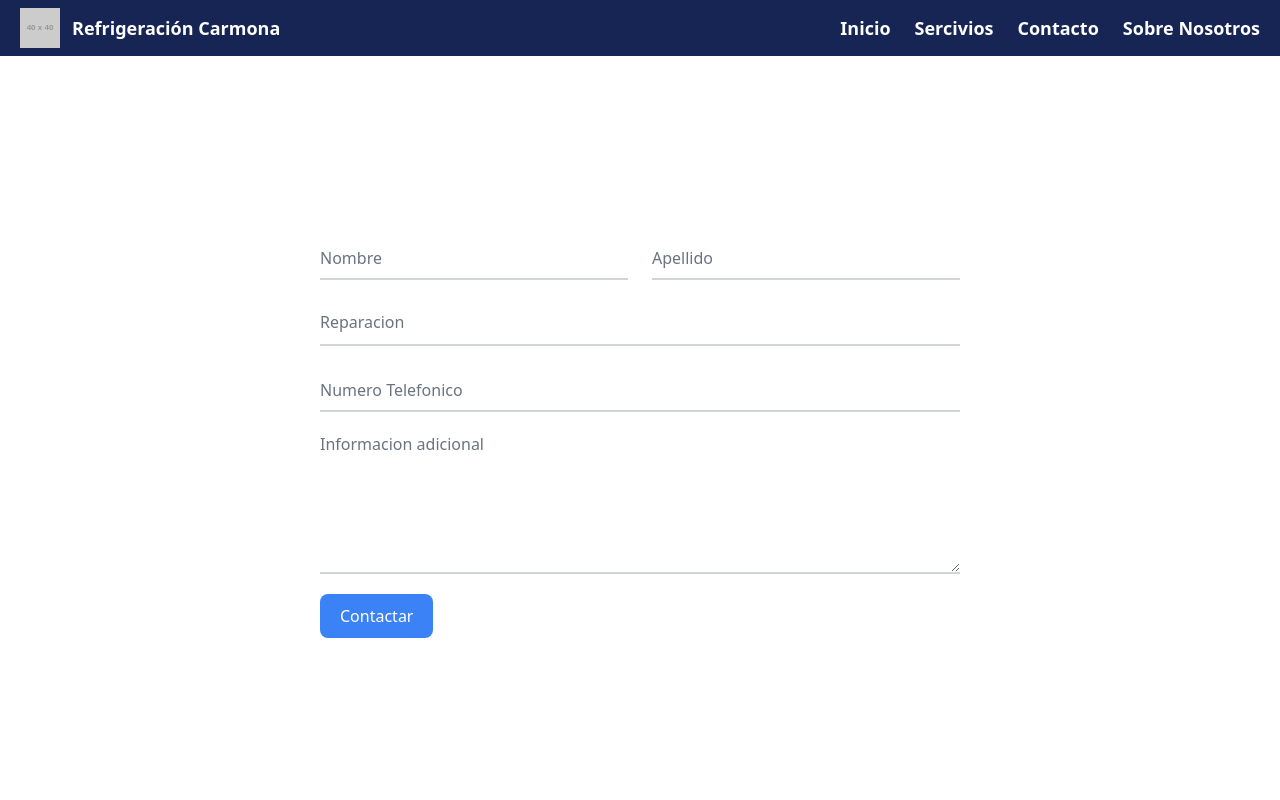
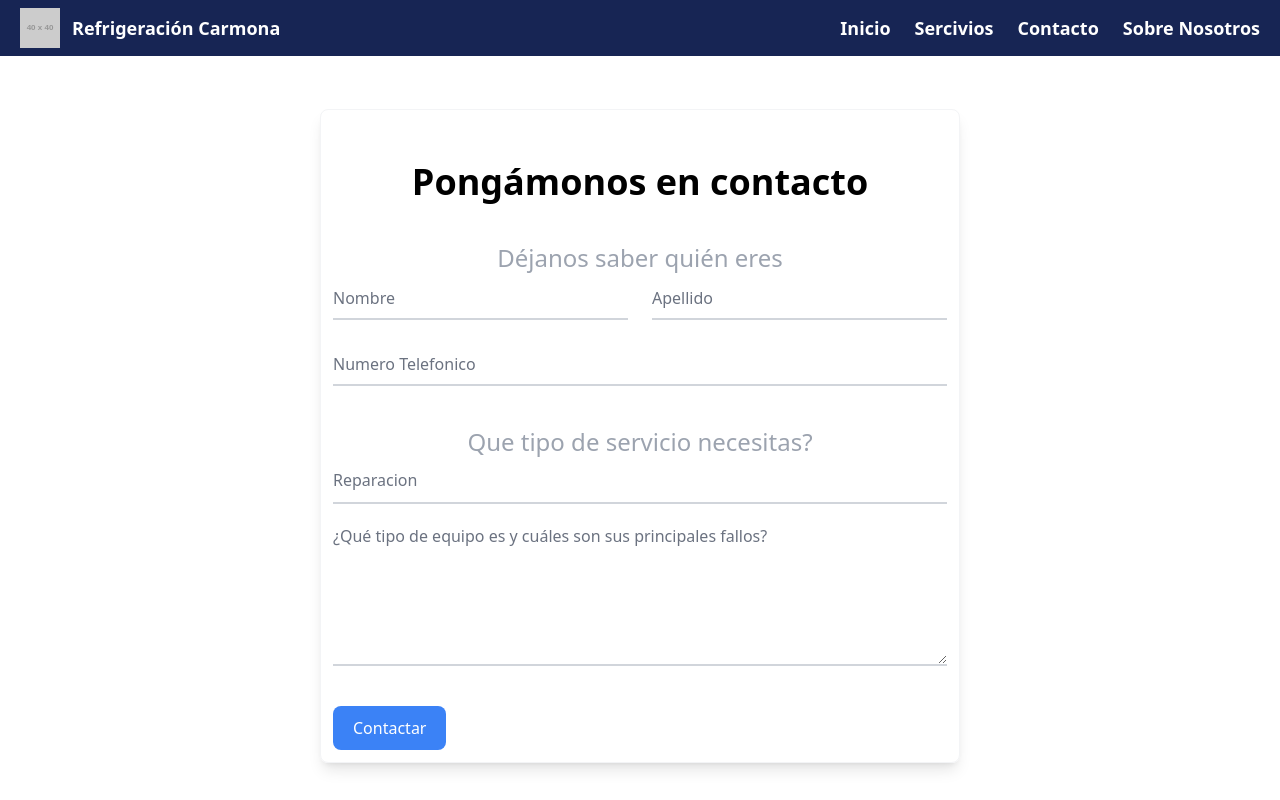
Before and after one commit to Annimus1/RefrigerarionCarmona, a React (Vite) app: page /contact in a window 1280 px wide. Shown: the top 800 px of the page. Built offline with nearby package versions, Linux system fonts and the light colour scheme.

Commit message:
Update contactPage

```diff
--- a/src/pages/Contact.jsx
+++ b/src/pages/Contact.jsx
@@ -2,18 +2,18 @@ import React, { useState } from 'react'
 import { redirect } from 'react-router-dom';
 
 function Contact() {
-
-  const [name, setName] = React.useState('');
-  const [last, setLast] = React.useState('');
-  const [phone, setPhone] = React.useState('');
-  const [category, setCategory] = React.useState('');
-  const [aditional, setAditional] = React.useState('');
-
   // References
   // https://plainenglish.io/blog/send-whatsapp-web-messages-in-react-easily-3bf2a82a2eb2
-  //
 
-  function handleSubmit(e){
+  const [category, setCategory] = React.useState("Reparacion");
+
+  const messages = {
+    "Reparacion": "¿Qué tipo de equipo es y cuáles son sus principales fallos?",
+    "Mantenimiento": "¿Qué tipo de equipo es el que necesita el Mantenimenito?",
+    "Instalacion": "¿Qué tipo de dispositivo necesita instalar?"
+  }
+
+  function handleSubmit(e) {
     e.preventDefault();
     // console.log(e.target[0].value); //
     // console.log(e.target[1].value); //
@@ -25,28 +25,43 @@ function Contact() {
 
     let text = `Hola soy ${e.target[0].value} ${e.target[1].value}. Escribo ya que necesito un@ ${e.target[2].value}. ${e.target[4].value}`
 
-    globalThis.location.href= url+"text="+`"${text}"`;
+    globalThis.location.href = url + "text=" + `"${text}"`;
   }
 
   return (
+    <section className='h-[95vh] flex justify-center items-center mb-20'>
+      <form id="contactForm" className=" w-3/4 lg:w-1/2 mx-auto lg:border lg:border-gray-100 lg:p-3 lg:rounded-lg lg:shadow-lg" onSubmit={(event) => handleSubmit(event)}>
 
+        <div className='w-full px-14 flex justify-center my-10'>
+          <h2 className='font-bold text-2xl text-nowrap select-none lg:text-4xl'>Pongámonos en contacto</h2>
+        </div>
 
-    <section className='h-[95vh] flex justify-center items-center'>
-      <form className=" w-3/4 lg:w-1/2 mx-auto" onSubmit={(event)=> handleSubmit(event)}>
-
+        {/* Info about the client */}
+        <div className='my-10'>
+          <h3 className='text-center text-xl text-gray-400 select-none lg:text-2xl'>Déjanos saber quién eres</h3>
           <div className="grid md:grid-cols-2 md:gap-6">
             <div className="relative z-0 w-full mb-5 group">
               <input type="text" name="floating_first_name" id="first_name" className="block py-2.5 px-0 w-full text-md text-gray-900 bg-transparent border-0 border-b-2 border-gray-300 appearance-none  focus:outline-none focus:ring-0 focus:border-blue-950 peer" placeholder=" " required />
-            <label for="first_name" className="peer-focus:font-medium absolute text-md text-gray-500 duration-300 transform -translate-y-6 scale-75 top-3 -z-10 origin-[0] peer-focus:start-0 rtl:peer-focus:translate-x-1/4 peer-focus:text-blue-500 peer-placeholder-shown:scale-100 peer-placeholder-shown:translate-y-0 peer-focus:scale-75 peer-focus:-translate-y-6">Nombre</label>
+              <label htmlFor="first_name" className="peer-focus:font-medium absolute text-md text-gray-500 duration-300 transform -translate-y-6 scale-75 top-3 -z-10 origin-[0] peer-focus:start-0 rtl:peer-focus:translate-x-1/4 peer-focus:text-blue-500 peer-placeholder-shown:scale-100 peer-placeholder-shown:translate-y-0 peer-focus:scale-75 peer-focus:-translate-y-6">Nombre</label>
             </div>
             <div className="relative z-0 w-full mb-5 group">
               <input type="text" name="floating_last_name" id="last_name" className="block py-2.5 px-0 w-full text-md text-gray-900 bg-transparent border-0 border-b-2 border-gray-300 appearance-none focus:outline-none focus:ring-0 focus:border-blue-950 peer" placeholder=" " required />
-            <label for="last_name" className="peer-focus:font-medium absolute text-md text-gray-500  duration-300 transform -translate-y-6 scale-75 top-3 -z-10 origin-[0] peer-focus:start-0 rtl:peer-focus:translate-x-1/4 peer-focus:text-blue-600 peer-placeholder-shown:scale-100 peer-placeholder-shown:translate-y-0 peer-focus:scale-75 peer-focus:-translate-y-6">Apellido</label>
+              <label htmlFor="last_name" className="peer-focus:font-medium absolute text-md text-gray-500  duration-300 transform -translate-y-6 scale-75 top-3 -z-10 origin-[0] peer-focus:start-0 rtl:peer-focus:translate-x-1/4 peer-focus:text-blue-600 peer-placeholder-shown:scale-100 peer-placeholder-shown:translate-y-0 peer-focus:scale-75 peer-focus:-translate-y-6">Apellido</label>
             </div>
           </div>
 
           <div className="relative z-0 w-full mb-5 group">
-          <select id="categorias" className="block py-2.5 px-0 w-full text-md text-gray-500 bg-transparent border-0 border-b-2 border-gray-300 appearance-none  focus:outline-none focus:ring-0 focus:border-blue-950 peer">
+            <input type="tel" pattern="[0-9]{11}" name="phone" id="phone" className="block py-2.5 px-0 w-full text-md text-gray-900 bg-transparent border-0 border-b-2 border-gray-300 appearance-none focus:outline-none focus:ring-0 focus:border-blue-950 peer" placeholder=" " required />
+            <label htmlFor="phone" className="peer-focus:font-medium absolute text-md text-gray-500  duration-300 transform -translate-y-6 scale-75 top-3 -z-10 origin-[0] peer-focus:start-0 rtl:peer-focus:translate-x-1/4 peer-focus:text-blue-600  peer-placeholder-shown:scale-100 peer-placeholder-shown:translate-y-0 peer-focus:scale-75 peer-focus:-translate-y-6">Numero Telefonico</label>
+          </div>
+
+        </div>
+
+        {/* Info about the service */}
+        <div className='my-10'>
+          <h3 className='text-center text-xl text-gray-400 select-none text-nowrap lg:text-2xl'>Que tipo de servicio necesitas?</h3>
+          <div className="relative z-0 w-full mb-5 group">
+            <select value={category} onChange={(e) => { setCategory(e.currentTarget.value) }} id="categorias" className="block py-2.5 px-0 w-full text-md text-gray-500 bg-transparent border-0 border-b-2 border-gray-300 appearance-none  focus:outline-none focus:ring-0 focus:border-blue-950 peer">
               <option>Reparacion</option>
               <option>Instalacion</option>
               <option>Mantenimiento</option>
@@ -54,15 +69,12 @@ function Contact() {
           </div>
 
           <div className="relative z-0 w-full mb-5 group">
-          <input type="tel" pattern="[0-9]{11}" name="phone" id="phone" className="block py-2.5 px-0 w-full text-md text-gray-900 bg-transparent border-0 border-b-2 border-gray-300 appearance-none focus:outline-none focus:ring-0 focus:border-blue-950 peer" placeholder=" " required />
-          <label for="phone" className="peer-focus:font-medium absolute text-md text-gray-500  duration-300 transform -translate-y-6 scale-75 top-3 -z-10 origin-[0] peer-focus:start-0 rtl:peer-focus:translate-x-1/4 peer-focus:text-blue-600  peer-placeholder-shown:scale-100 peer-placeholder-shown:translate-y-0 peer-focus:scale-75 peer-focus:-translate-y-6">Numero Telefonico</label>
+            <label htmlFor="message" className="text-md text-gray-500 duration-300 transform -translate-y-6 scale-75 top-3 -z-10  peer-focus:text-blue-600 ">{messages[category]}</label>
+            <textarea id="message" rows="4" className="block py-2.5 px-0 w-full text-md text-gray-900 bg-transparent border-0 border-b-2 border-gray-300 appearance-none  focus:outline-none focus:ring-0 focus:border-blue-950 peer"></textarea>
+          </div>
         </div>
 
-        <div className="relative z-0 w-full mb-5 group">
-          <label for="message" className="text-md text-gray-500 duration-300 transform -translate-y-6 scale-75 top-3 -z-10  peer-focus:text-blue-600 ">Informacion adicional</label>
-          <textarea id="message" rows="4" className="block py-2.5 px-0 w-full text-md text-gray-900 bg-transparent border-0 border-b-2 border-gray-300 appearance-none  focus:outline-none focus:ring-0 focus:border-blue-950 peer"></textarea>
-        </div>
-
+        {/* Send Btn */}
         <button type="submit" className="text-white bg-blue-500 hover:bg-blue-950 focus:ring-4 focus:outline-none focus:ring-blue-500 font-medium rounded-lg text-md w-full sm:w-auto px-5 py-2.5 text-center ">Contactar</button>
 
       </form>
```
Lines whose indentation alone changed are shown as unchanged.
